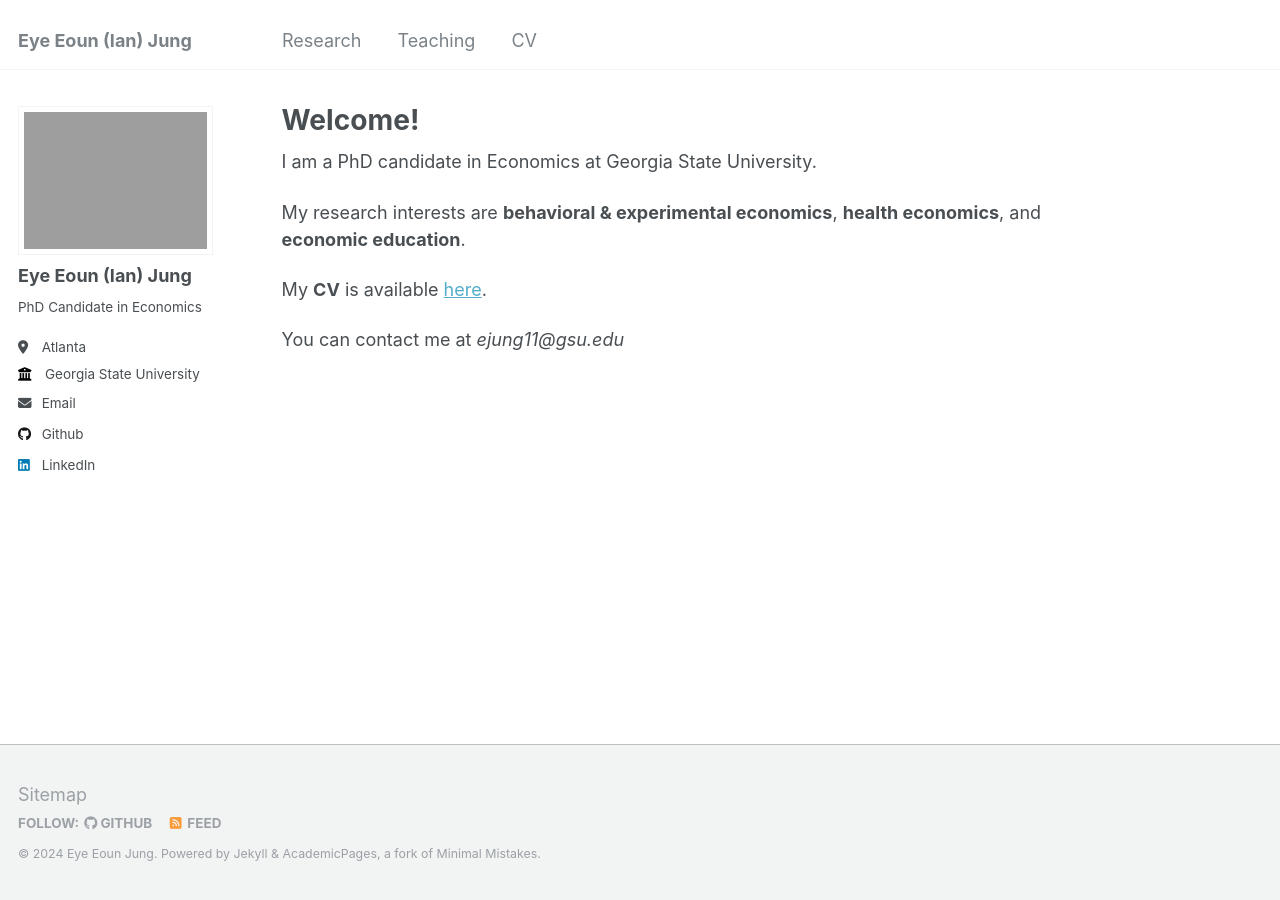
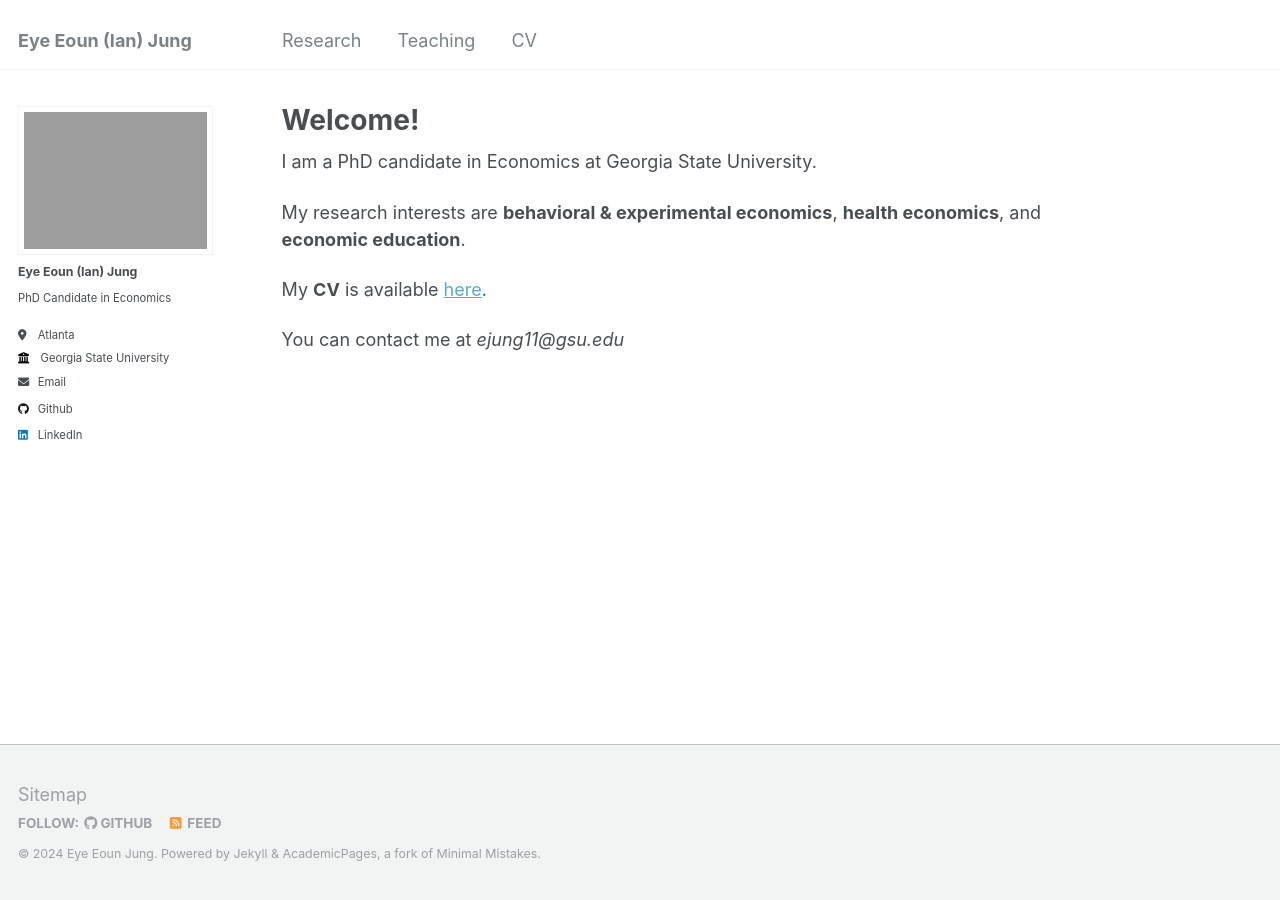
Before and after one commit to ejung11/ejung11.github.io, a Jekyll site: the page built from _pages/about.md, in a window 1280 px wide. Built offline with Jekyll 4.4.1, drawn with Linux system fonts in a browser that asks for light colours.

Commit message:
Update _sidebar.scss
font size change

```diff
--- a/_sass/_sidebar.scss
+++ b/_sass/_sidebar.scss
@@ -42,12 +42,12 @@
   }
 
   h3, h4 {
-    font-size: $type-size-5;
+    font-size: $type-size-7;
   }
 
   p, li {
     font-family: $sans-serif;
-    font-size: $type-size-6;
+    font-size: $type-size-8;
     line-height: 1.5;
   }
 
@@ -125,7 +125,7 @@
 }
 .sidebar .author__name {
   font-family: $sans-serif;
-  font-size: $type-size-5;
+  font-size: $type-size-7;
 }
 
 .sidebar .author__desktop {
```
